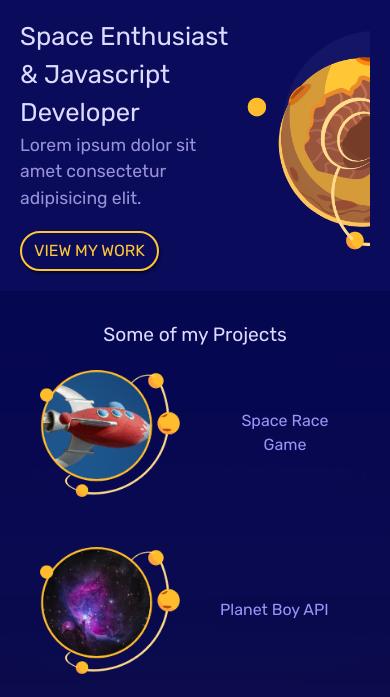
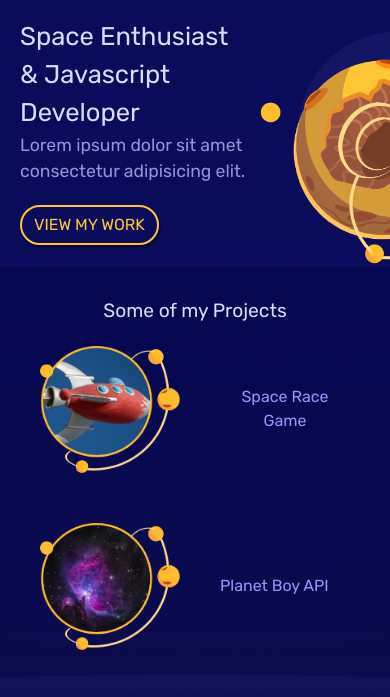
Before and after one commit to SaboyaDev/Mobile-First-Responsive-Cosmo-Junkie, a plain HTML site: page index.html in a window 390 px wide. Shown: the part 94-791 px from the top of the page. Drawn offline with Linux system fonts and the light colour scheme.

Commit message:
FIXED a padding issue on the Welcome secion on mobile

```diff
--- a/assets/scss/styles.scss
+++ b/assets/scss/styles.scss
@@ -163,7 +163,7 @@ h4 {
 
 // Welcome Section
 #welcome {
-	padding: 0 20px;
+	padding: 0 0 0 20px;
 
 	.welcome-text {
 		grid-column: 1/6;
```
Also changed, not shown: assets/css/styles.css.
